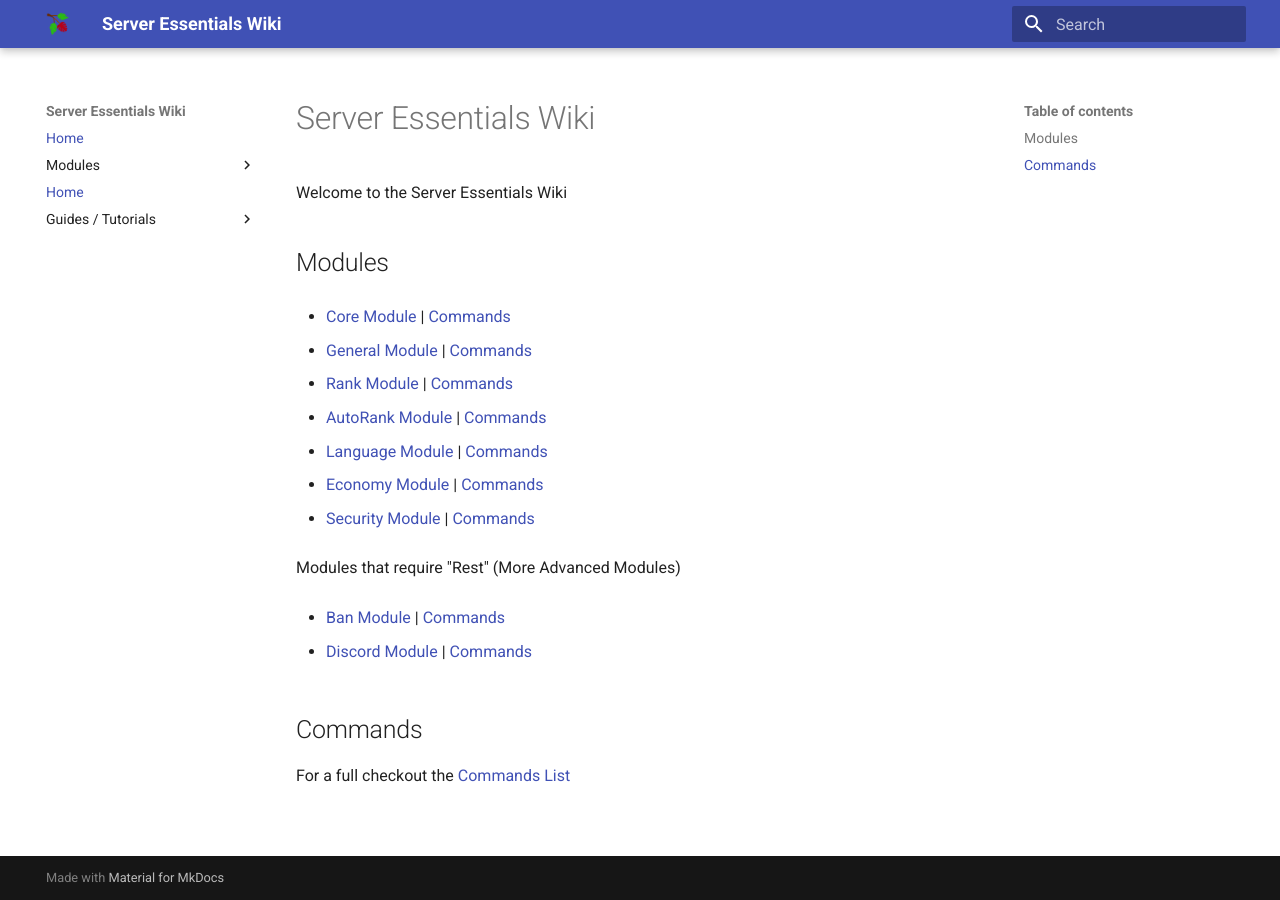
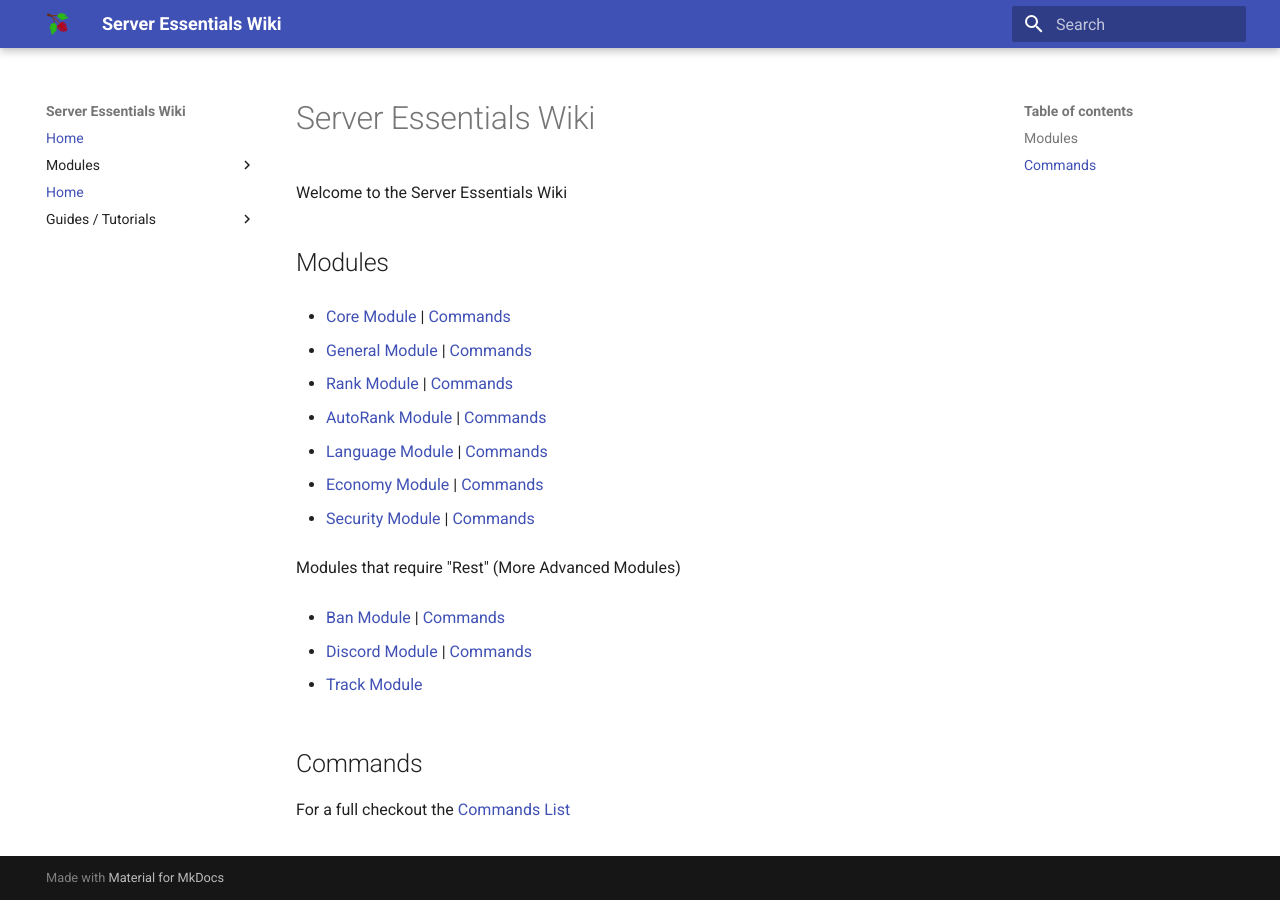
Before and after one commit to Wurmcraft/Server-Essentials, an MkDocs documentation site: the page built from docs/index.md, in a window 1280 px wide. Built offline with MkDocs 1.6.1 and Material for MkDocs 9.7.7, drawn with Linux system fonts in a browser that asks for light colours.

Commit message:
Finished Basic Documentation

```diff
--- a/docs/index.md
+++ b/docs/index.md
@@ -24,6 +24,8 @@
 
 *  [Discord Module](/modules/discord-module/)   |   [Commands](commands#discord-module)
 
+*  [Track Module](/modules/track-module/)
+
 ## Commands
 
   For a full checkout the [Commands List](commands)
--- a/mkdocs.yml
+++ b/mkdocs.yml
@@ -12,6 +12,7 @@
         - 'Security': 'modules/security-module'
         - 'Ban': 'modules/ban-module'
         - 'Discord': 'modules/discord-module'
+        - 'Track': 'modules/track-module'
     - Home: 'index.md'
     - 'Guides / Tutorials':
         - '': ''
```
Also changed, not shown: docs/modules/config/CustomCommands.md (+2 -0 lines), 1 other file.
